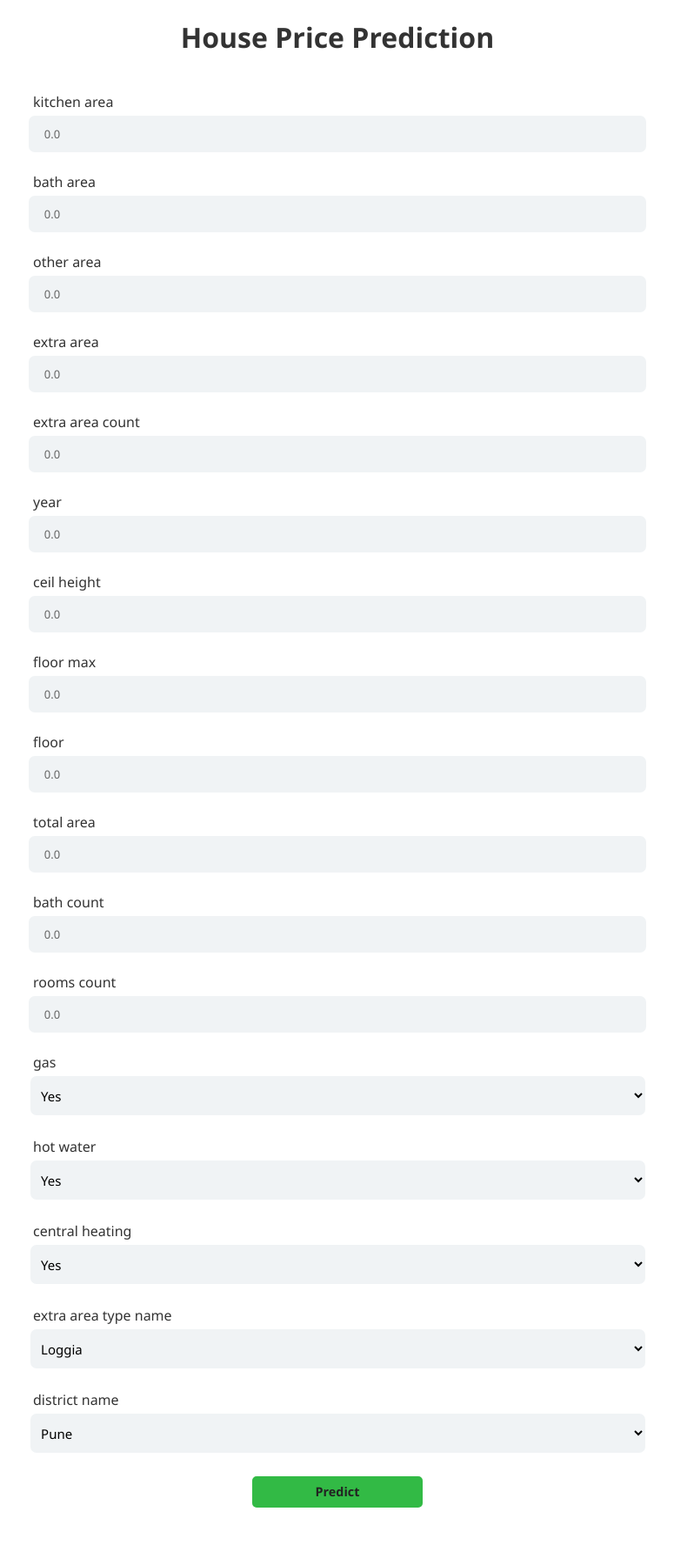
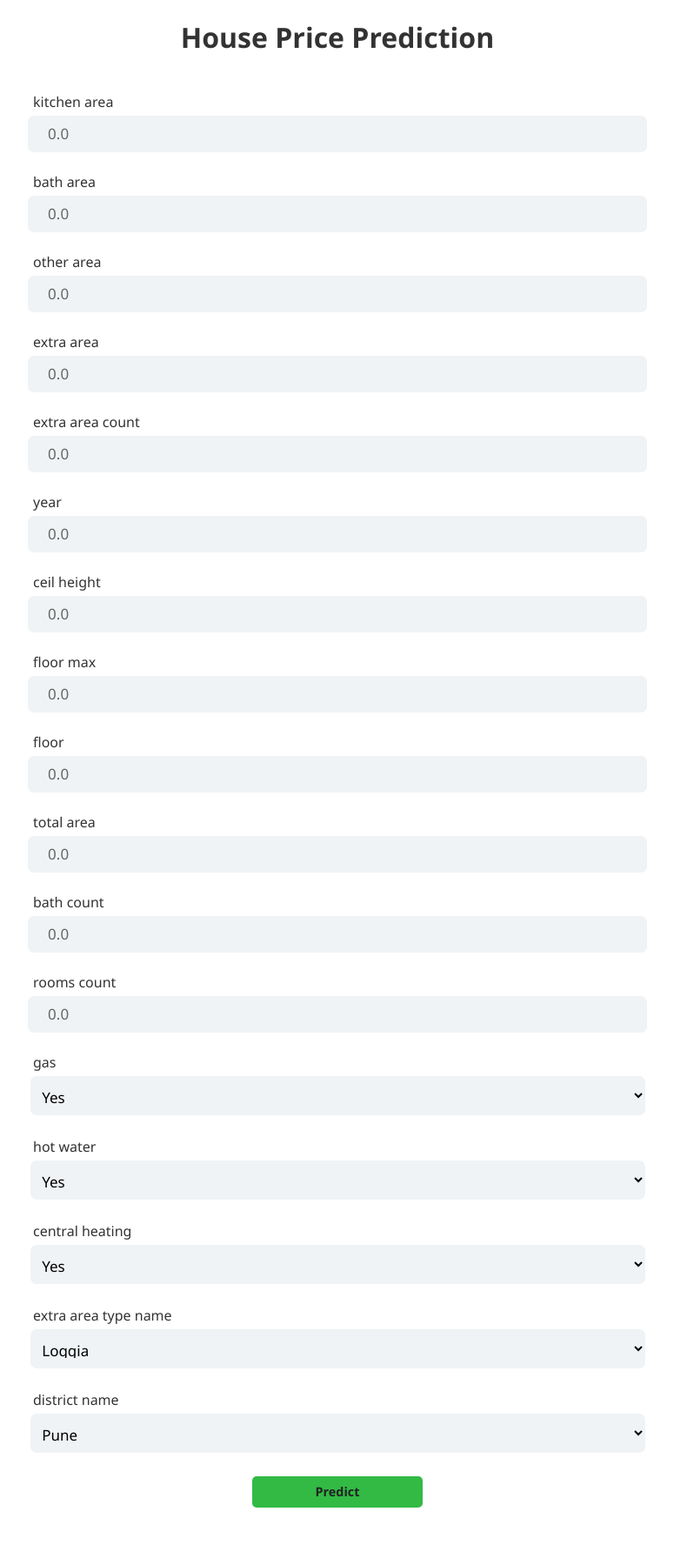
Before and after one commit to Sakshissutar/end_to_end_house_price_prediction_flask_app, a Flask app: page / in a window 1280 px wide. Shown: the whole page at 87% size, without its empty margins (252-1027 px from the left). Run offline with Flask 3, Linux system fonts and the light colour scheme; parts of the project's set-up code (start-up, migrations or seed data) failed here and were passed over.

Commit message:
changes in css

```diff
--- a/static/style.css
+++ b/static/style.css
@@ -40,7 +40,7 @@ input{
     border: none;
     border-radius: 7px;
     font-family: 'Segoe UI', Tahoma, Geneva, Verdana, sans-serif;
-    font-size:small;
+    font-size:17px;
     text-align: left;
     padding-left: 1ch;
 }
@@ -55,7 +55,7 @@ select{
     border: none;
     border-radius: 7px;
     font-family: 'Segoe UI', Tahoma, Geneva, Verdana, sans-serif;
-    font-size:15px;
+    font-size:17px;
     margin-top: 5px;
     margin-bottom: 25px;
     padding: 12px;
@@ -96,7 +96,7 @@ label {
 }
 .predict {
     margin: 15px auto;
-    width: 100%;
+    width: 90%;
     max-width: 500px;
 
     padding: 15px;
```
